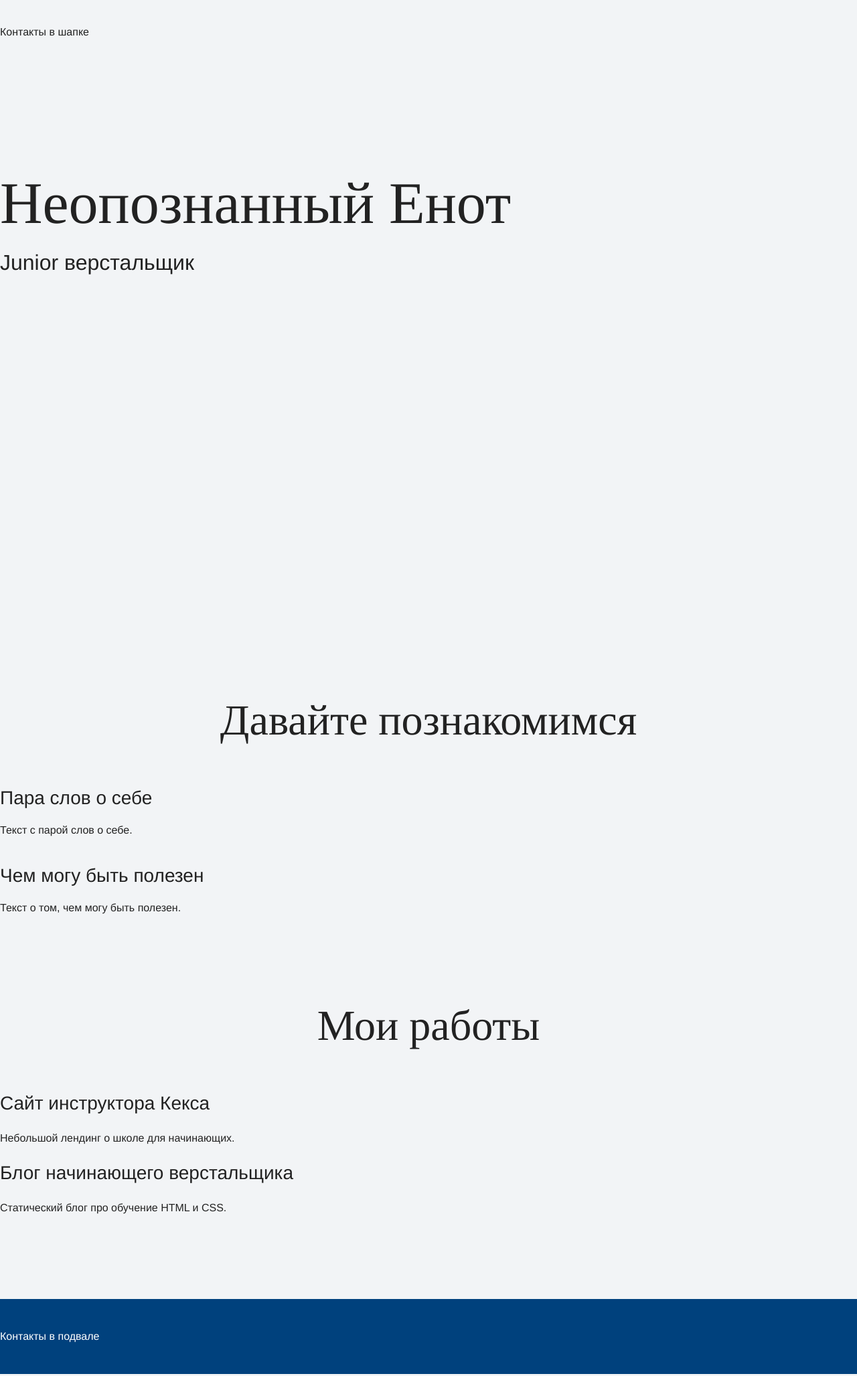
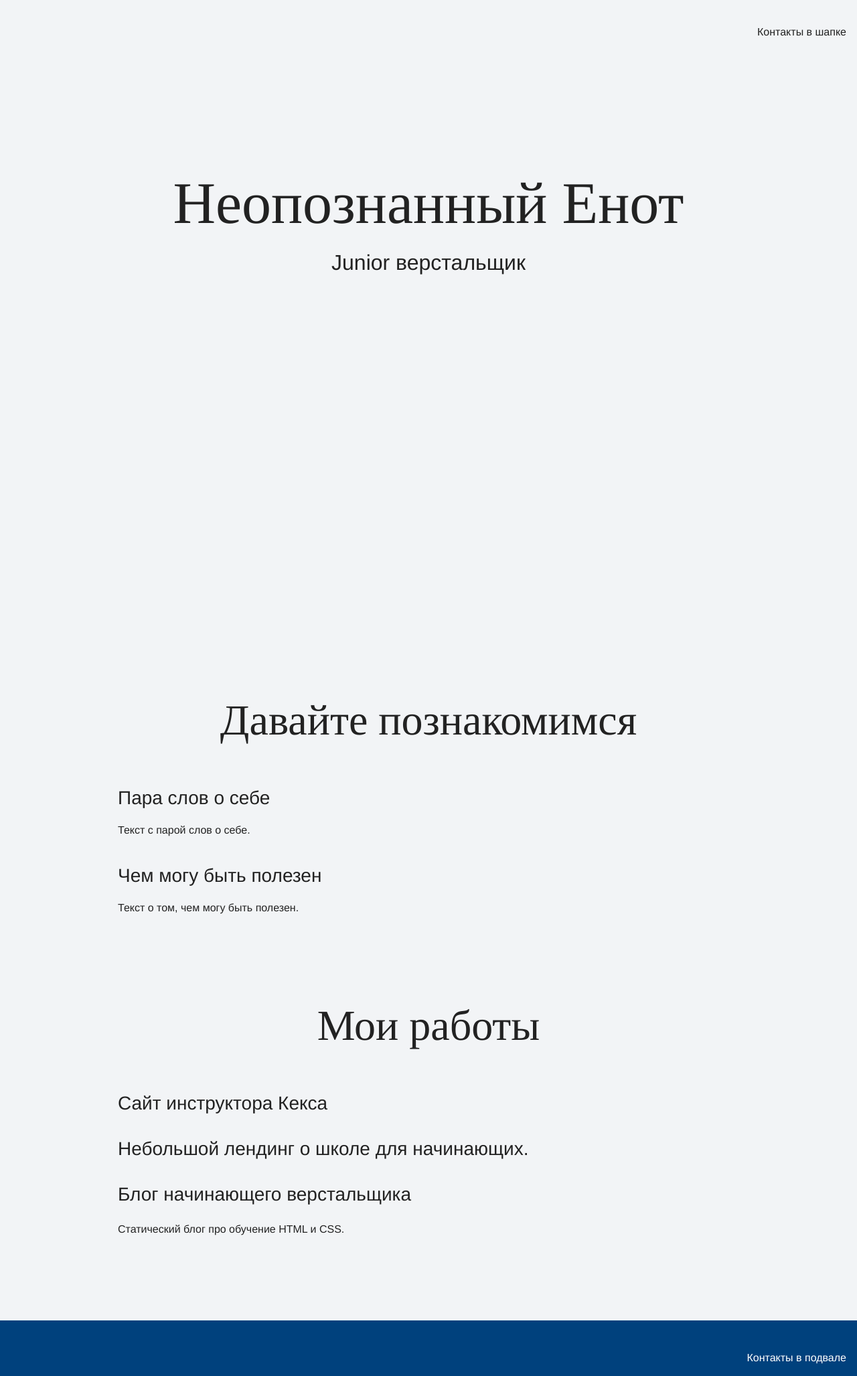
Before and after one commit to Tatty79/my-site, a plain HTML site: page index.html in a window 1280 px wide. Shown: the whole page at 67% size. Drawn offline with Linux system fonts and the light colour scheme.

Commit message:
add divs

```diff
--- a/index.html
+++ b/index.html
@@ -7,35 +7,45 @@
   </head>
 
   <body>
-    <header class="page-header">
-      Контакты в шапке
-    </header>
+<header class="page-header">
+  <div class="container">
+    Контакты в шапке
+  </div>
+</header>
 
     <section class="hero-image">
+      <div class="container">
       <h1 class="heading">Неопознанный Енот</h1>
       <p>Junior верстальщик</p>
+      </div>
     </section>
 
     <section class="intro">
+      <div class="container">
       <h2 class="subheading">Давайте познакомимся</h2>
       <h3>Пара слов о себе</h3>
       <p>Текст с парой слов о себе.</p>
       <h3>Чем могу быть полезен</h3>
       <p>Текст о том, чем могу быть полезен.</p>
+       </div>
     </section>
 
     <section class="portfolio">
+      <div class="container">
       <h2 class="subheading">Мои работы</h2>
 
-      <h3>Сайт инструктора Кекса</h3>
+      <h3>Сайт инструктора Кекса</h>
       <p>Небольшой лендинг о школе для начинающих.</p>
 
       <h3>Блог начинающего верстальщика</h3>
       <p>Статический блог про обучение HTML и CSS.</p>
+      </div>
     </section>
 
     <footer class="page-footer">
+      <div class="container">
       Контакты в подвале
+      </div>
     </footer>
   </body>
 </html>
```
